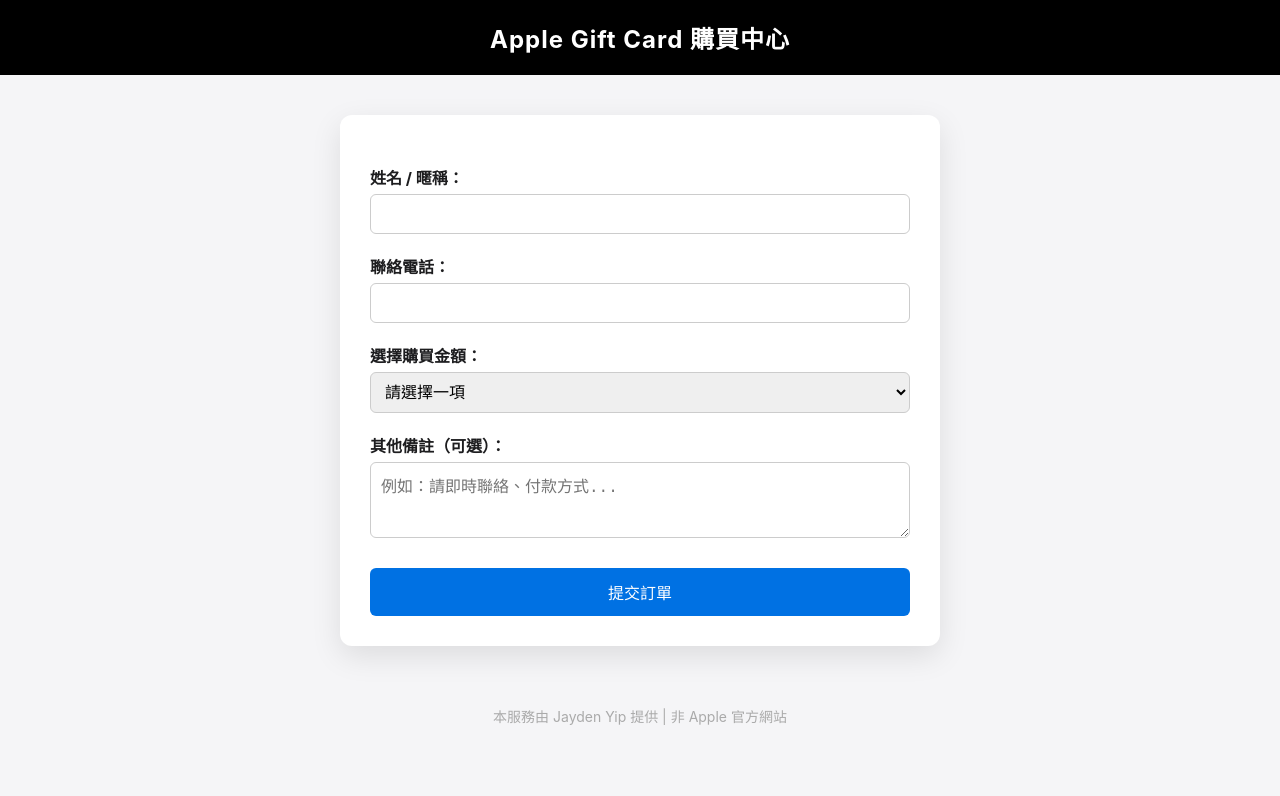
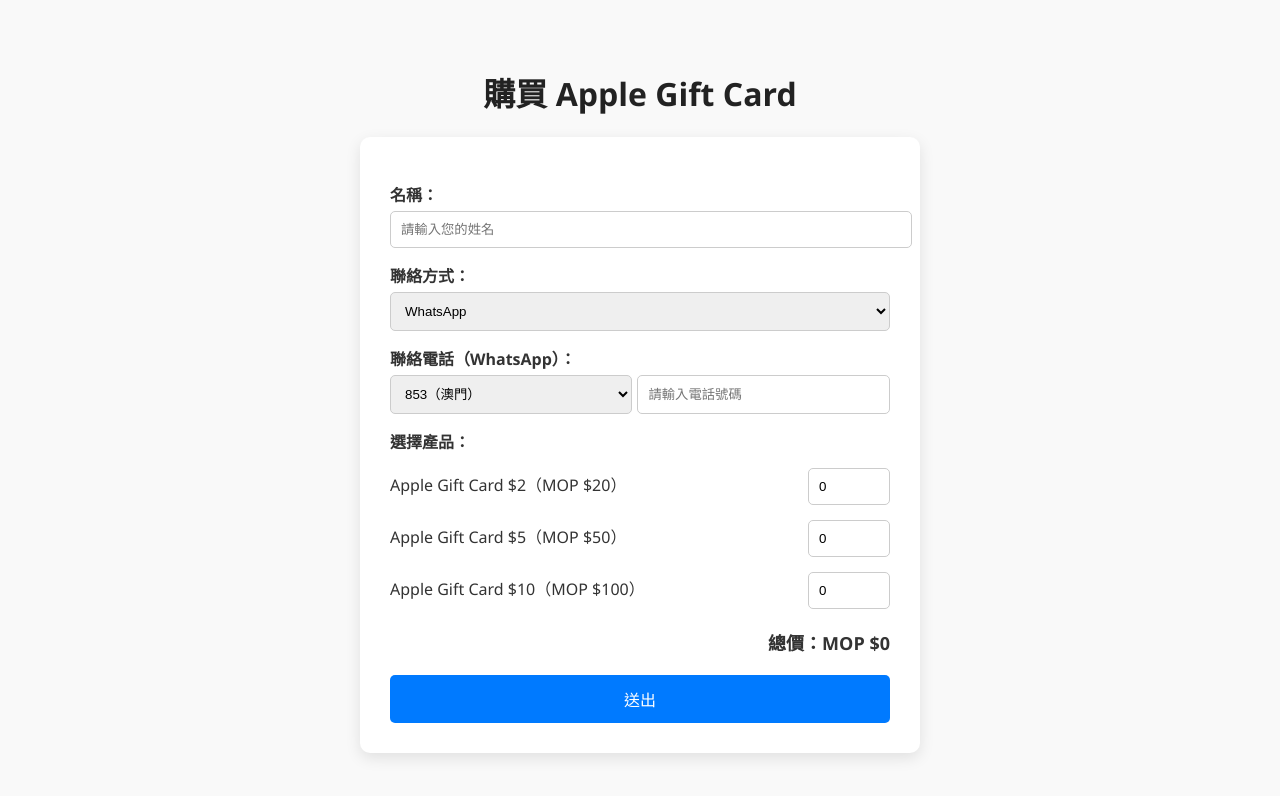
Before and after one commit to jaydenyip0708/rentappleid.hk, a plain HTML site: page index.html in a window 1280 px wide. Drawn offline with Linux system fonts and the light colour scheme.

Commit message:
index.html

```diff
--- a/index.html
+++ b/index.html
@@ -2,106 +2,138 @@
 <html lang="zh-Hant">
 <head>
   <meta charset="UTF-8" />
-  <meta name="viewport" content="width=device-width, initial-scale=1.0" />
-  <title>Apple Gift Card 購買中心</title>
+  <meta name="viewport" content="width=device-width, initial-scale=1.0"/>
+  <title>Apple Gift Card 購買頁面</title>
   <style>
-    * {
-      box-sizing: border-box;
+    body {
+      font-family: "Segoe UI", sans-serif;
+      background: #f9f9f9;
+      padding: 40px;
+      color: #333;
     }
-    body {
-      font-family: -apple-system, BlinkMacSystemFont, "Segoe UI", Roboto, "Helvetica Neue", Arial, sans-serif;
-      background-color: #f5f5f7;
-      margin: 0;
-      padding: 0;
-      color: #1d1d1f;
-    }
-    header {
-      background-color: #000;
-      color: white;
-      padding: 20px 0;
+    h1 {
       text-align: center;
-    }
-    header h1 {
-      margin: 0;
-      font-size: 24px;
-      letter-spacing: 1px;
-    }
-    .container {
-      max-width: 600px;
-      margin: 40px auto;
-      padding: 30px;
-      background-color: white;
-      border-radius: 12px;
-      box-shadow: 0 10px 30px rgba(0, 0, 0, 0.1);
+      color: #222;
     }
     form {
-      display: flex;
-      flex-direction: column;
+      max-width: 500px;
+      margin: auto;
+      background: #fff;
+      padding: 30px;
+      border-radius: 10px;
+      box-shadow: 0 5px 15px rgba(0,0,0,0.1);
     }
     label {
-      margin-top: 20px;
+      display: block;
+      margin-top: 15px;
       font-weight: bold;
     }
-    input, select, textarea {
+    input, select {
+      width: 100%;
       padding: 10px;
       margin-top: 5px;
+      border-radius: 5px;
       border: 1px solid #ccc;
-      border-radius: 6px;
-      font-size: 16px;
     }
-    textarea {
-      resize: vertical;
+    .product {
+      display: flex;
+      justify-content: space-between;
+      align-items: center;
+      margin-top: 10px;
+    }
+    .product input[type="number"] {
+      width: 60px;
+    }
+    .total {
+      font-size: 18px;
+      margin-top: 20px;
+      text-align: right;
+      font-weight: bold;
     }
     button {
-      margin-top: 30px;
-      background-color: #0071e3;
+      margin-top: 20px;
+      background-color: #007aff;
       color: white;
       padding: 12px;
+      border: none;
+      border-radius: 5px;
+      width: 100%;
       font-size: 16px;
-      border: none;
-      border-radius: 6px;
       cursor: pointer;
-      transition: background-color 0.3s ease;
     }
     button:hover {
-      background-color: #005bb5;
-    }
-    footer {
-      text-align: center;
-      font-size: 14px;
-      padding: 20px;
-      color: #aaa;
+      background-color: #0051c1;
     }
   </style>
 </head>
 <body>
-  <header>
-    <h1>Apple Gift Card 購買中心</h1>
-  </header>
-  <div class="container">
-    <form action="https://formspree.io/f/manoavdp" method="POST">
-      <label for="name">姓名 / 暱稱：</label>
-      <input type="text" name="name" id="name" required>
+  <h1>購買 Apple Gift Card</h1>
+  <form action="https://formspree.io/f/manoavdp" method="POST">
+    <label for="name">名稱：</label>
+    <input type="text" id="name" name="name" placeholder="請輸入您的姓名" required>
 
-      <label for="phone">聯絡電話：</label>
-      <input type="text" name="phone" id="phone" required>
+    <label for="contact-method">聯絡方式：</label>
+    <select id="contact-method" name="contact_method" required>
+      <option value="WhatsApp" selected>WhatsApp</option>
+      <option value="WeChat">WeChat</option>
+      <option value="Line">Line</option>
+      <option value="Signal">Signal</option>
+    </select>
 
-      <label for="product">選擇購買金額：</label>
-      <select name="product" id="product" required>
-        <option value="" disabled selected>請選擇一項</option>
-        <option value="Apple Gift Card $2">Apple Gift Card $2</option>
-        <option value="Apple Gift Card $5">Apple Gift Card $5</option>
-        <option value="Apple Gift Card $10">Apple Gift Card $10</option>
+    <label id="phone-label" for="phone">聯絡電話（WhatsApp）：</label>
+    <div style="display: flex; gap: 5px;">
+      <select id="country-code" name="country_code" required>
+        <option value="853">853（澳門）</option>
+        <option value="852">852（香港）</option>
+        <option value="86">86（中國）</option>
+        <option value="886">886（台灣）</option>
       </select>
+      <input type="tel" id="phone" name="phone" placeholder="請輸入電話號碼" required>
+    </div>
 
-      <label for="note">其他備註（可選）：</label>
-      <textarea name="note" id="note" rows="3" placeholder="例如：請即時聯絡、付款方式..."></textarea>
+    <label>選擇產品：</label>
+    <div class="product">
+      <span>Apple Gift Card $2（MOP $20）</span>
+      <input type="number" name="product_2" value="0" min="0" data-price="20">
+    </div>
 
-      <button type="submit">提交訂單</button>
-    </form>
-  </div>
-  <footer>
-    本服務由 Jayden Yip 提供 | 非 Apple 官方網站
-  </footer>
+    <div class="product">
+      <span>Apple Gift Card $5（MOP $50）</span>
+      <input type="number" name="product_5" value="0" min="0" data-price="50">
+    </div>
+
+    <div class="product">
+      <span>Apple Gift Card $10（MOP $100）</span>
+      <input type="number" name="product_10" value="0" min="0" data-price="100">
+    </div>
+
+    <div class="total" id="total">總價：MOP $0</div>
+
+    <button type="submit">送出</button>
+  </form>
+
+  <script>
+    const methodSelect = document.getElementById("contact-method");
+    const phoneLabel = document.getElementById("phone-label");
+    const inputs = document.querySelectorAll('input[type="number"]');
+    const totalDisplay = document.getElementById("total");
+
+    methodSelect.addEventListener("change", () => {
+      const method = methodSelect.value;
+      phoneLabel.textContent = `聯絡電話（${method}）：`;
+    });
+
+    function updateTotal() {
+      let total = 0;
+      inputs.forEach(input => {
+        const qty = parseInt(input.value) || 0;
+        const price = parseFloat(input.dataset.price);
+        total += qty * price;
+      });
+      totalDisplay.textContent = `總價：MOP $${total}`;
+    }
+
+    inputs.forEach(input => input.addEventListener('input', updateTotal));
+  </script>
 </body>
 </html>
```
